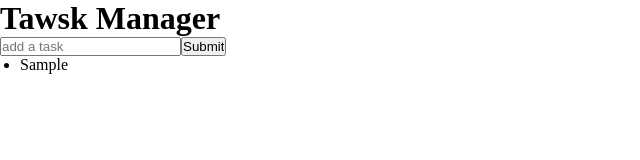
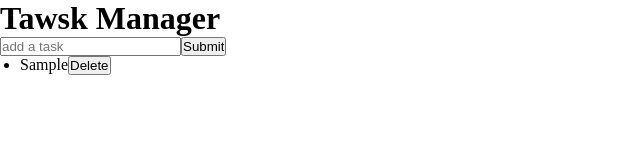
Before and after one commit to niketkk/todo-application, a React (Vite) app: page / in a window 1280 px wide. Both pictures are taken after typing "Sample" into the empty fields and a click on the input "Submit". Shown: the top 160 px of the page, without its empty margins (0-640 px from the left). Built offline with nearby package versions, Linux system fonts and the light colour scheme.

Commit message:
added delete feature

```diff
--- a/src/App.jsx
+++ b/src/App.jsx
@@ -13,11 +13,16 @@ function App() {
     setTasks([...tasks, newTask]);
   }
 
+  function deleteTask(id) {
+    const updatedTasks = tasks.filter((task) => task.id !== id);
+    setTasks(updatedTasks);
+  }
+
   return (
     <div>
       <h1>Tawsk Manager</h1>
       <TodoInput addTask={addTask} />
-      <TodoList tasks={tasks} />
+      <TodoList tasks={tasks} deleteTask={deleteTask} />
     </div>
   );
 }
--- a/src/components/TodoList.jsx
+++ b/src/components/TodoList.jsx
@@ -1,11 +1,19 @@
 import "../style.css";
 
-function TodoList({ tasks }) {
+function TodoList({ tasks, deleteTask }) {
+  // calling the delete function when passed in app
+  function handleDelete(id) {
+    deleteTask(id);
+  }
+
   return (
     <div>
       <ul>
         {tasks.map((task) => (
-          <li key={task.id}>{task.text}</li>
+          <li key={task.id}>
+            {task.text}
+            <button onClick={handleDelete.bind(null, task.id)}>Delete</button>
+          </li>
         ))}
       </ul>
     </div>
```
